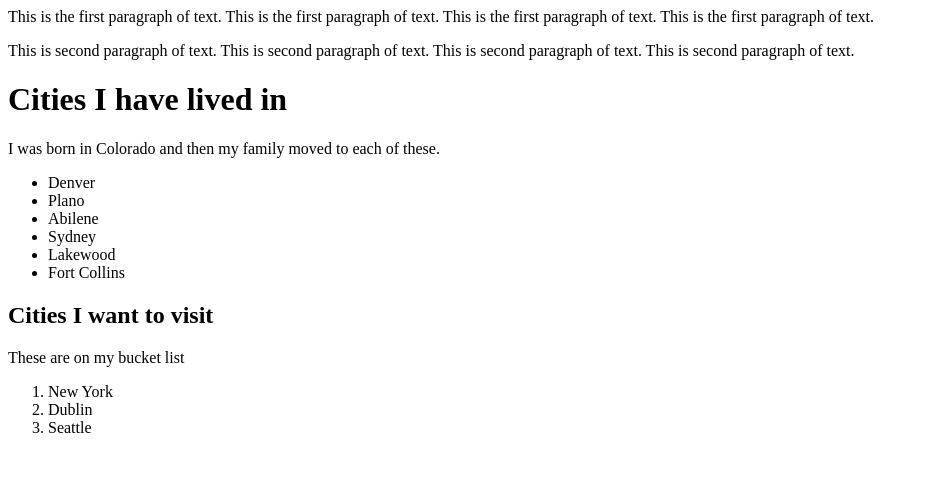
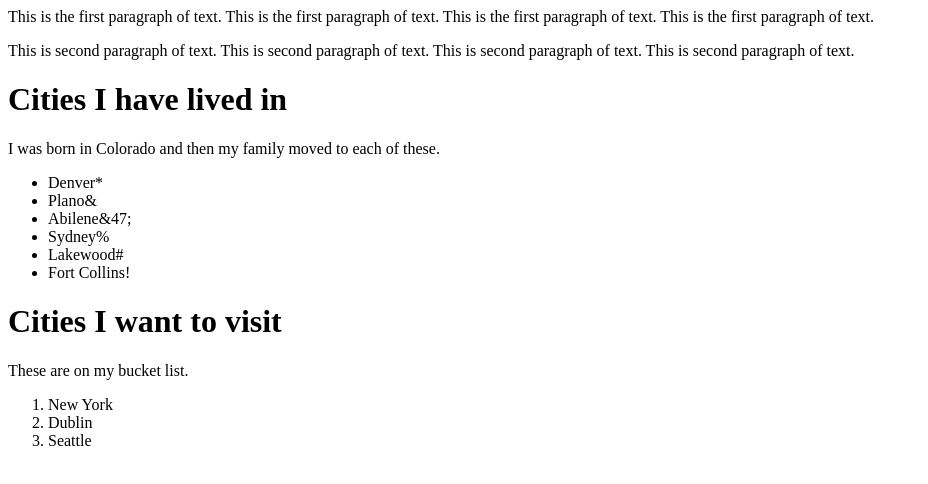
Before and after one commit to saundie184/favoriteanimals, a plain HTML site: page index.html in a window 1280 px wide. Shown: the whole page, without its empty margins (0-928 px from the left). Drawn offline with Linux system fonts and the light colour scheme.

Commit message:
Added html character entity to each city I have visited

```diff
--- a/index.html
+++ b/index.html
@@ -11,15 +11,15 @@
 <h1>Cities I have lived in</h1>
 <p>I was born in Colorado and then my family moved to each of these.</p>
 <ul>
-  <li>Denver</li>
-  <li>Plano</li>
-  <li>Abilene</li>
-  <li>Sydney</li>
-  <li>Lakewood</li>
-  <li>Fort Collins</li>
+  <li>Denver<span>&#42;</span></li>
+  <li>Plano<span>&amp;</span></li>
+  <li>Abilene<span>&47;</span></li>
+  <li>Sydney<span>&#37;</span></li>
+  <li>Lakewood<span>&#35;</span></li>
+  <li>Fort Collins<span>&#33;</span></li>
 </ul>
-<h2>Cities I want to visit</h2>
-<p>These are on my bucket list</p>
+<h1>Cities I want to visit</h1>
+<p>These are on my bucket list.</p>
 <ol>
   <li>New York</li>
   <li>Dublin</li>
```
